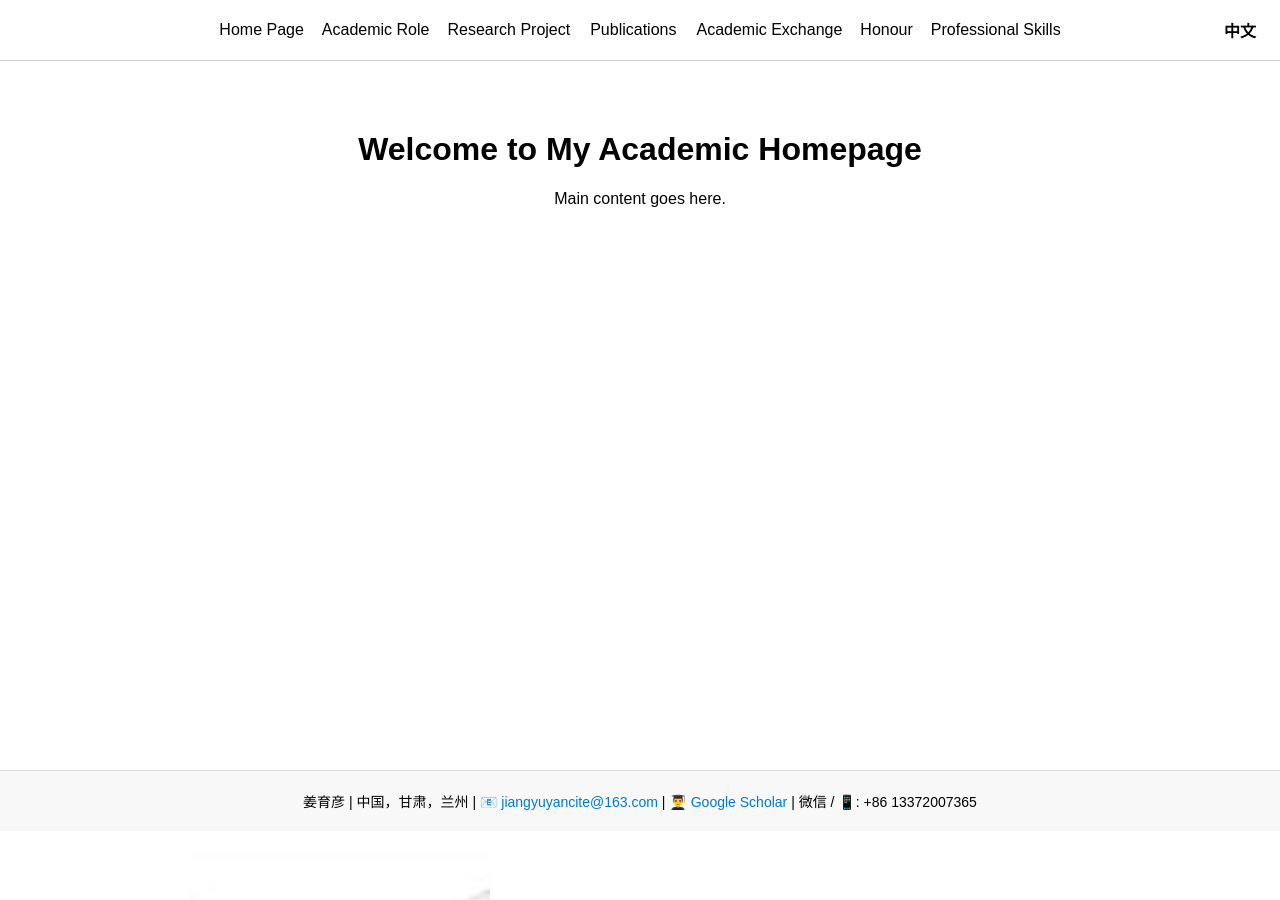
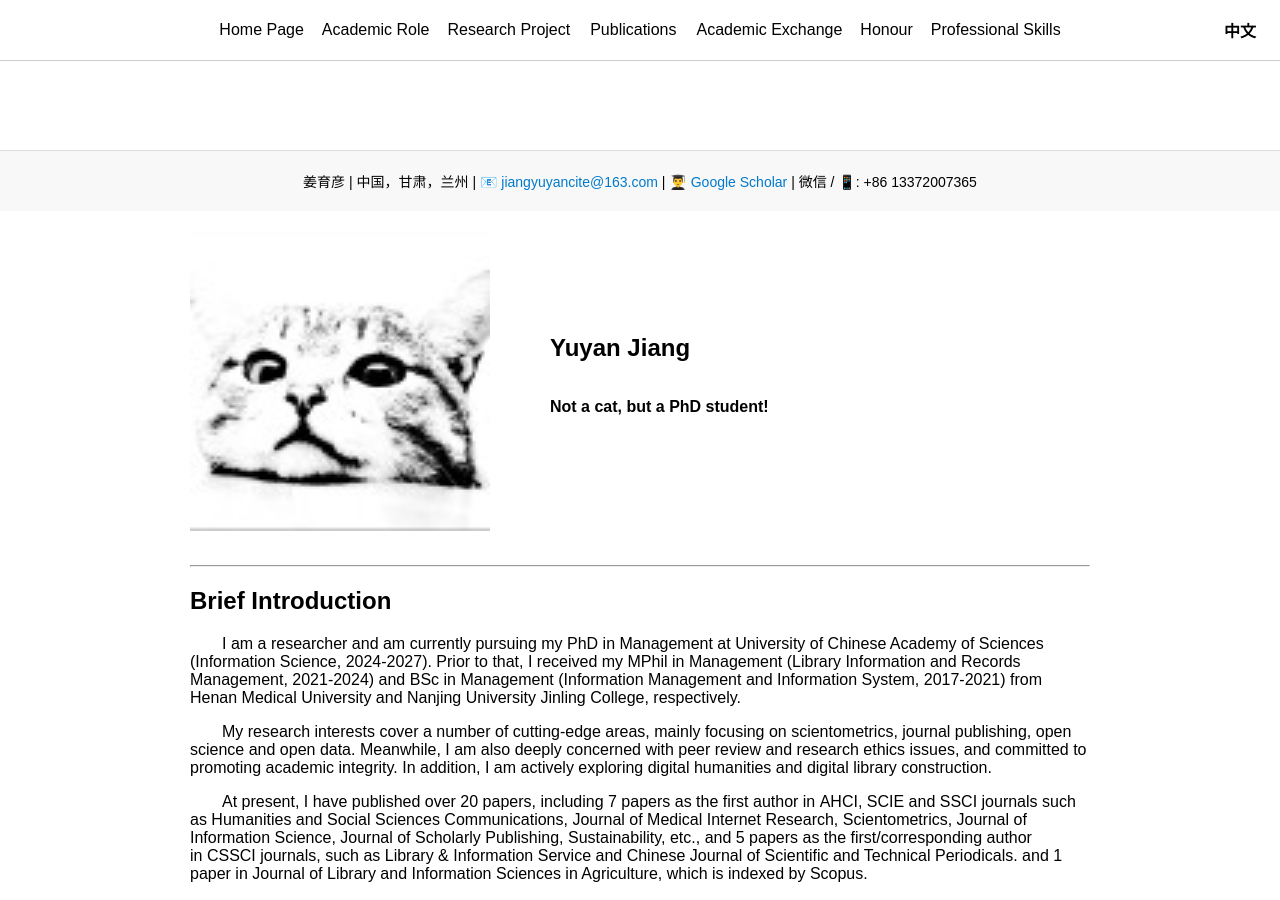
Before and after one commit to jiang-yuyan/Yuyan-Jiang-CV, a Jekyll site: the page built from index.md, in a window 1280 px wide and 900 px high. Built offline with Jekyll 4.4.1, drawn with Linux system fonts in a browser that asks for light colours.

Commit message:
Update nav.html

```diff
--- a/_includes/nav.html
+++ b/_includes/nav.html
@@ -150,12 +150,6 @@ body {
 
 </nav>
 
-<!-- ================= 页面主体（示例） ================= -->
-<main style="min-height: 60vh; padding: 40px; text-align: center;">
-    <h1>Welcome to My Academic Homepage</h1>
-    <p>Main content goes here.</p>
-</main>
-
 <!-- ================= 页面底部 ================= -->
 <footer class="site-footer">
     <div id="connection">
```
